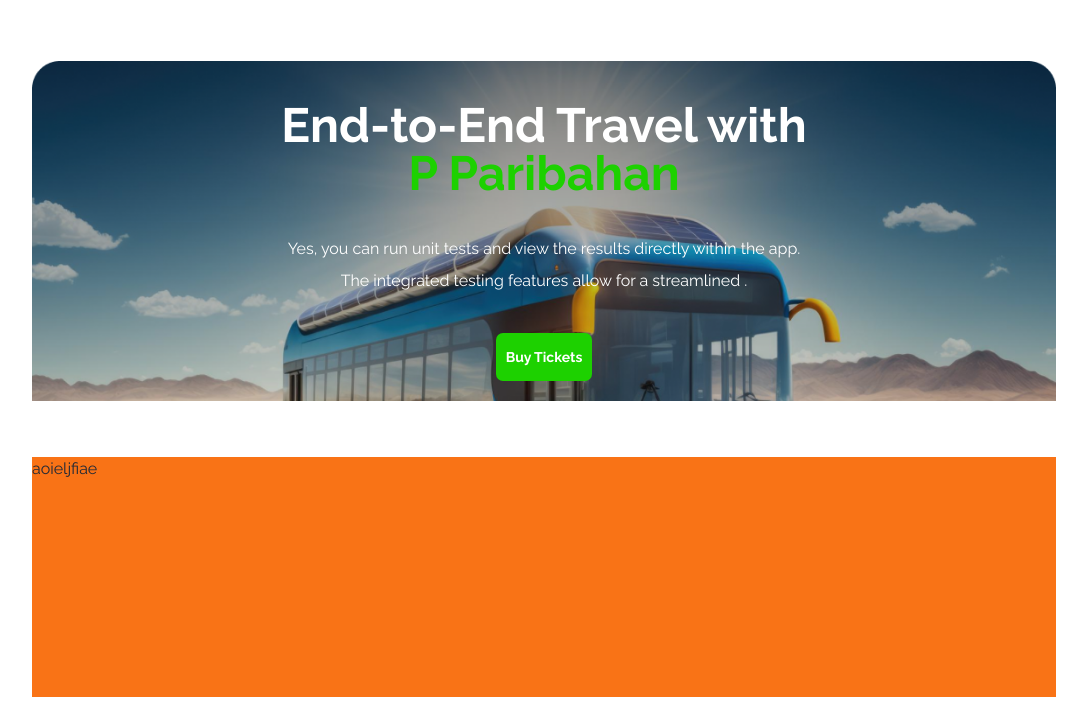
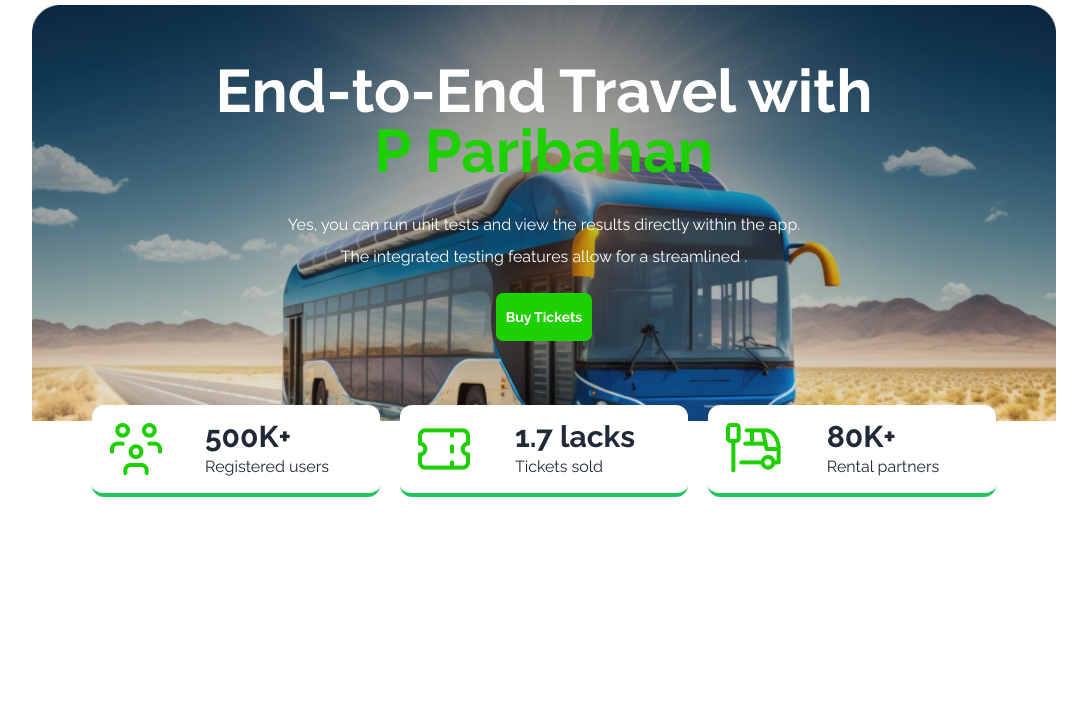
Before and after one commit to nur-cnits/Bus-Ticket, a plain HTML site: page index.html in a window 1280 px wide. Shown: the part 103-820 px from the top of the page, without its empty margins (96-1183 px from the left). Drawn offline with nearby package versions, Linux system fonts and the light colour scheme.

Commit message:
Hero section compleate

```diff
--- a/index.html
+++ b/index.html
@@ -56,25 +56,59 @@
             </div>
         </div>
 
-        <div class="hero_section">
+
+        <div class="hero_section grid place-items-center relative ">
             <div class=" place-items-center">
-                <h1 class="text-center md:text-5xl sm:text-4xl sm:pt-10 text-xl font-bold text-white pt-5 md:mt-14 ">End-to-End Travel with <br> <span
-                        style="color: #1DD100;"> P Paribahan</span></h1>
-                <p class="text-center text-white text-xs sm:text-base sm:mt-5 md:mt-10">Yes, you can run unit tests and view the results directly
+                <h1
+                    class="text-center pt-10 md:text-5xl sm:text-4xl sm:pt-10 text-xl font-bold text-white pt-5 md:pt-14 lg:text-6xl lg:pt-14">
+                    End-to-End Travel with <br> <span style="color: #1DD100;"> P Paribahan</span></h1>
+                <p class="text-center text-white text-xs sm:text-base sm:mt-5 md:mt-10 lg:mt-8">Yes, you can run unit
+                    tests and view the results directly
                     within the app.</p>
                 <p class="text-white hidden sm:flex sm:mt-2"> The integrated testing
                     features allow for a streamlined .</p>
-                <button class="hero_btn p-2 text-sm mt-5 mb-5 md:mt-10 md:h-12 md:w-24">Buy Tickets</button>
+                <button class="hero_btn p-2 text-sm mt-5 mb-8 lg:mb-20 md:mt-10 md:h-12 md:w-24 lg:mt-6">Buy
+                    Tickets</button>
             </div>
+
+            <div class="hero_cards flex justify-center gap-5 pb-5 flex-col md:flex-row  absolute -bottom-80 md:-bottom-24  ">
+                <div class="flex bg-white p-3 rounded-xl border-b-4 border-green-500  w-72 md:w-52 lg:w-72 xl:w-72">
+                    <div><img src="./images/people.png" alt=""></div>
+                    <div class=" w-3/4 grid place-content-center ">
+                        <h1 class="font-bold text-3xl">500K+</h1>
+                        <p class="">Registered users</p>
+
+                    </div>
+
+                </div>
+
+                <div class="flex bg-white p-3 rounded-xl border-b-4 border-green-500 w-72 md:w-52 lg:w-72 xl:w-72">
+                    <div><img src="./images/ticket-cupon.png" alt=""></div>
+                    <div class=" w-3/4 grid place-content-center ">
+                        <h1 class="font-bold text-3xl">1.7 lacks</h1>
+                        <p class="">Tickets sold</p>
+
+                    </div>
+                </div>
+
+                <div class="flex bg-white p-3 rounded-xl border-b-4 border-green-500 w-72 md:w-52 lg:w-72 xl:w-72 ">
+                    <div><img src="./images/stoppage.png" alt=""></div>
+                    <div class=" w-3/4 grid place-content-center ">
+                        <h1 class="font-bold text-3xl">80K+</h1>
+                        <p class="">Rental partners</p>
+
+                    </div>
+
+                </div>
+
+
 
 
 
 
             </div>
 
-        <div class="bg-orange-500 h-60 mt-14">
-            aoieljfiae
-        </div>
+
 
 
 
```
Lines whose indentation alone changed are shown as unchanged.
